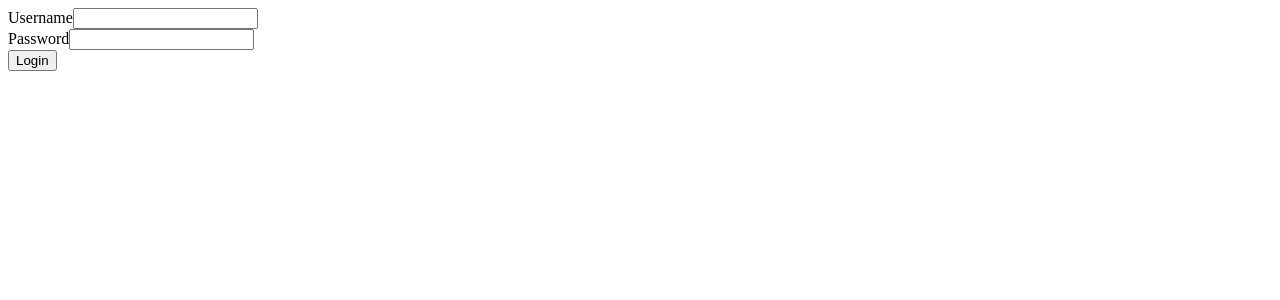
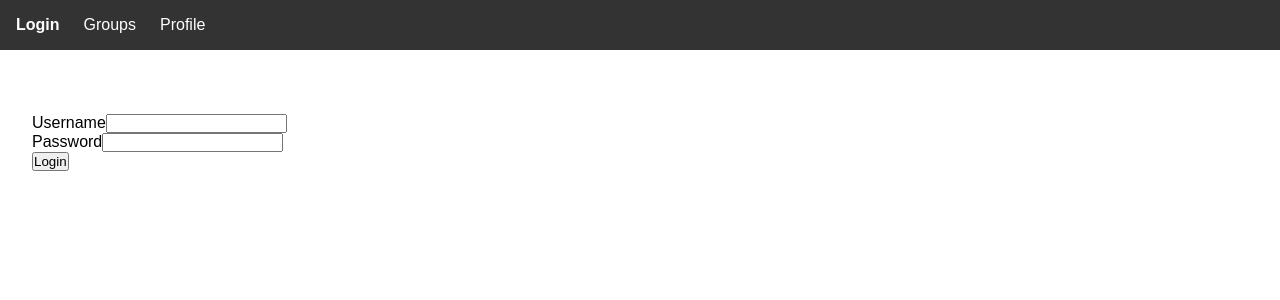
Before and after one commit to yellowthing0/3813ICT-Assignment, an Angular app in the folder chat-app/: page /login in a window 1280 px wide. Shown: the top 300 px of the page. Built offline with nearby package versions, Linux system fonts and the light colour scheme.

Commit message:
upload profile picture start

```diff
--- a/chat-app/src/app/app.component.css
+++ b/chat-app/src/app/app.component.css
@@ -0,0 +1,47 @@
+/* Style for the navbar */
+.navbar {
+  background-color: #333;
+  padding: 1rem;
+}
+
+.nav-links {
+  list-style: none;
+  display: flex;
+  gap: 1.5rem;
+  padding: 0;
+  margin: 0;
+}
+
+.nav-links li {
+  display: inline;
+}
+
+.nav-links a {
+  color: white;
+  text-decoration: none;
+  font-size: 1rem;
+}
+
+.nav-links a:hover {
+  text-decoration: underline;
+}
+
+.main {
+  padding: 2rem;
+}
+
+.content {
+  margin-top: 2rem;
+}
+
+.active {
+  text-decoration: underline;
+  font-weight: bold;
+}
+
+/* Reset body margin */
+body {
+  margin: 0;
+  padding: 0;
+  box-sizing: border-box;
+}
--- a/chat-app/src/app/app.component.html
+++ b/chat-app/src/app/app.component.html
@@ -1,5 +1,14 @@
+<header>
+  <nav class="navbar">
+    <ul class="nav-links">
+      <li><a routerLink="/login" routerLinkActive="active">Login</a></li>
+      <li><a routerLink="/groups" routerLinkActive="active">Groups</a></li>
+      <li><a routerLink="/profile" routerLinkActive="active">Profile</a></li>
+    </ul>
+  </nav>
+</header>
+
 <main class="main">
-
   <div class="content">
     <router-outlet></router-outlet>
   </div>
--- a/chat-app/src/app/app.component.ts
+++ b/chat-app/src/app/app.component.ts
@@ -1,10 +1,10 @@
 import { Component } from '@angular/core';
-import { RouterOutlet } from '@angular/router';
+import { RouterModule } from '@angular/router';
 
 @Component({
   selector: 'app-root',
   standalone: true,
-  imports: [RouterOutlet],
+  imports: [RouterModule],
   templateUrl: './app.component.html',
   styleUrl: './app.component.css'
 })
--- a/chat-app/src/app/app.routes.ts
+++ b/chat-app/src/app/app.routes.ts
@@ -13,5 +13,9 @@ export const routes: Routes = [
   {
     path: 'groups/:groupId/channels', // Route for channels inside a group
     loadComponent: () => import('./components/channels/channels.component').then(m => m.ChannelsComponent)
+  },
+  {
+    path: 'profile',
+    loadComponent: () => import('./components/profile/profile.component').then(m => m.ProfileComponent)
   }
 ];
--- /dev/null
+++ b/chat-app/src/app/components/profile/profile.component.css
@@ -0,0 +1,67 @@
+.profile-page {
+  max-width: 600px;
+  margin: 0 auto;
+  padding: 20px;
+  background-color: #f4f4f4;
+  border-radius: 8px;
+  box-shadow: 0 2px 4px rgba(0, 0, 0, 0.1);
+}
+
+h2 {
+  text-align: center;
+}
+
+.profile-picture-section, .password-section {
+  margin-bottom: 20px;
+}
+
+.profile-picture {
+  text-align: center;
+  margin-bottom: 10px;
+}
+
+.profile-picture-image {
+  width: 150px;
+  height: 150px;
+  border-radius: 50%;
+  object-fit: cover;
+  border: 2px solid #333;
+}
+
+input[type="file"] {
+  margin: 10px 0;
+}
+
+button {
+  padding: 8px 16px;
+  background-color: #007bff;
+  color: white;
+  border: none;
+  border-radius: 4px;
+  cursor: pointer;
+}
+
+button:disabled {
+  background-color: #ccc;
+}
+
+button:hover:enabled {
+  background-color: #0056b3;
+}
+
+form div {
+  margin-bottom: 10px;
+}
+
+label {
+  display: block;
+  margin-bottom: 5px;
+}
+
+input {
+  width: 100%;
+  padding: 8px;
+  margin-bottom: 10px;
+  border: 1px solid #ccc;
+  border-radius: 4px;
+}
--- /dev/null
+++ b/chat-app/src/app/components/profile/profile.component.html
@@ -0,0 +1,33 @@
+<div class="profile-page">
+  <h2>User Profile</h2>
+
+  <!-- Profile Picture Section -->
+  <div class="profile-picture-section">
+    <h3>Profile Picture</h3>
+    <div class="profile-picture">
+      <img [src]="profilePicturePreview || currentProfilePicture" alt="Profile Picture" class="profile-picture-image">
+    </div>
+    <div>
+      <input type="file" (change)="onProfilePictureSelected($event)">
+      <button (click)="updateProfilePicture()" [disabled]="!profileForm.get('profilePicture')?.value">Update Picture</button>
+    </div>
+  </div>
+
+  <!-- Password Update Section -->
+  <div class="password-section">
+    <h3>Change Password</h3>
+    <form [formGroup]="passwordForm" (ngSubmit)="updatePassword()">
+      <div>
+        <label for="oldPassword">Current Password:</label>
+        <input id="oldPassword" formControlName="oldPassword" type="password">
+      </div>
+
+      <div>
+        <label for="newPassword">New Password:</label>
+        <input id="newPassword" formControlName="newPassword" type="password">
+      </div>
+
+      <button type="submit" [disabled]="passwordForm.invalid">Change Password</button>
+    </form>
+  </div>
+</div>
--- /dev/null
+++ b/chat-app/src/app/components/profile/profile.component.ts
@@ -0,0 +1,93 @@
+import { Component, OnInit } from '@angular/core';
+import { HttpClient } from '@angular/common/http';
+import { FormBuilder, FormGroup, Validators, ReactiveFormsModule } from '@angular/forms';
+import { CommonModule } from '@angular/common';
+
+@Component({
+  selector: 'app-profile',
+  standalone: true,
+  templateUrl: './profile.component.html',
+  styleUrls: ['./profile.component.css'],
+  imports: [ReactiveFormsModule, CommonModule], // Import ReactiveFormsModule
+})
+export class ProfileComponent implements OnInit {
+  profileForm: FormGroup;
+  passwordForm: FormGroup;
+  profilePicturePreview: string | ArrayBuffer | null = null;
+  currentProfilePicture: string = '';  // Stores the current profile picture URL
+
+  constructor(private fb: FormBuilder, private http: HttpClient) {
+    this.profileForm = this.fb.group({
+      profilePicture: [null]
+    });
+
+    this.passwordForm = this.fb.group({
+      oldPassword: ['', Validators.required],
+      newPassword: ['', [Validators.required, Validators.minLength(6)]]
+    });
+  }
+
+  ngOnInit(): void {
+    // Fetch the current profile picture from the server on initialization
+    this.getCurrentProfilePicture();
+  }
+
+  // Fetch the current profile picture from the backend
+  getCurrentProfilePicture(): void {
+    const username = 'your-username'; // Replace with actual username
+    this.http.get(`http://localhost:3000/api/user/${username}/profilePicture`)
+      .subscribe((response: any) => {
+        this.currentProfilePicture = response.profilePictureUrl || 'assets/default-profile.png'; // Use default if none
+      }, error => {
+        console.error('Error fetching profile picture:', error);
+        this.currentProfilePicture = 'assets/default-profile.png'; // Use default in case of error
+      });
+  }
+
+  onProfilePictureSelected(event: any): void {
+    const file = event.target.files[0];
+    if (file) {
+      const reader = new FileReader();
+      reader.onload = (e) => {
+        this.profilePicturePreview = e.target?.result || null;
+      };
+      reader.readAsDataURL(file);
+    }
+
+    this.profileForm.patchValue({
+      profilePicture: file
+    });
+  }
+
+  updateProfilePicture(): void {
+    const formData = new FormData();
+    formData.append('profilePicture', this.profileForm.get('profilePicture')?.value);
+
+    this.http.post('http://localhost:3000/api/updateProfilePicture', formData).subscribe(
+      (response: any) => {
+        console.log('Profile picture updated:', response);
+        this.getCurrentProfilePicture(); // Refresh the current profile picture after update
+      },
+      (error) => {
+        console.error('Error updating profile picture:', error);
+      }
+    );
+  }
+
+  updatePassword(): void {
+    const formData = {
+      username: 'your-username', // Replace with actual username
+      oldPassword: this.passwordForm.get('oldPassword')?.value,
+      newPassword: this.passwordForm.get('newPassword')?.value
+    };
+
+    this.http.post('http://localhost:3000/api/updatePassword', formData).subscribe(
+      (response: any) => {
+        console.log('Password updated:', response);
+      },
+      (error) => {
+        console.error('Error updating password:', error);
+      }
+    );
+  }
+}
--- a/chat-app/src/index.html
+++ b/chat-app/src/index.html
@@ -1,11 +1,10 @@
-<!doctype html>
+<!DOCTYPE html>
 <html lang="en">
 <head>
-  <meta charset="utf-8">
-  <title>ChatApp</title>
-  <base href="/">
-  <meta name="viewport" content="width=device-width, initial-scale=1">
-  <link rel="icon" type="image/x-icon" href="favicon.ico">
+  <meta charset="UTF-8">
+  <meta name="viewport" content="width=device-width, initial-scale=1.0">
+  <title>Your App</title>
+  <base href="/"> <!-- This is important for routing -->
 </head>
 <body>
   <app-root></app-root>
--- a/chat-app/src/styles.css
+++ b/chat-app/src/styles.css
@@ -1 +1,25 @@
-/* You can add global styles to this file, and also import other style files */
+/* Reset global margin and padding */
+* {
+  margin: 0;
+  padding: 0;
+  box-sizing: border-box;
+}
+
+/* Reset body margin globally */
+body {
+  margin: 0;
+  padding: 0;
+  box-sizing: border-box;
+}
+
+/* Optional: Set a default font style for consistency */
+body, html {
+  font-family: Arial, sans-serif;
+  height: 100%;
+}
+
+/* Optional: Style for the main content */
+main {
+  min-height: 100vh;
+  padding: 20px; /* Optional padding for content */
+}
```
Also changed, not shown: 9 other files (tests, documents, lock files or other folders).
